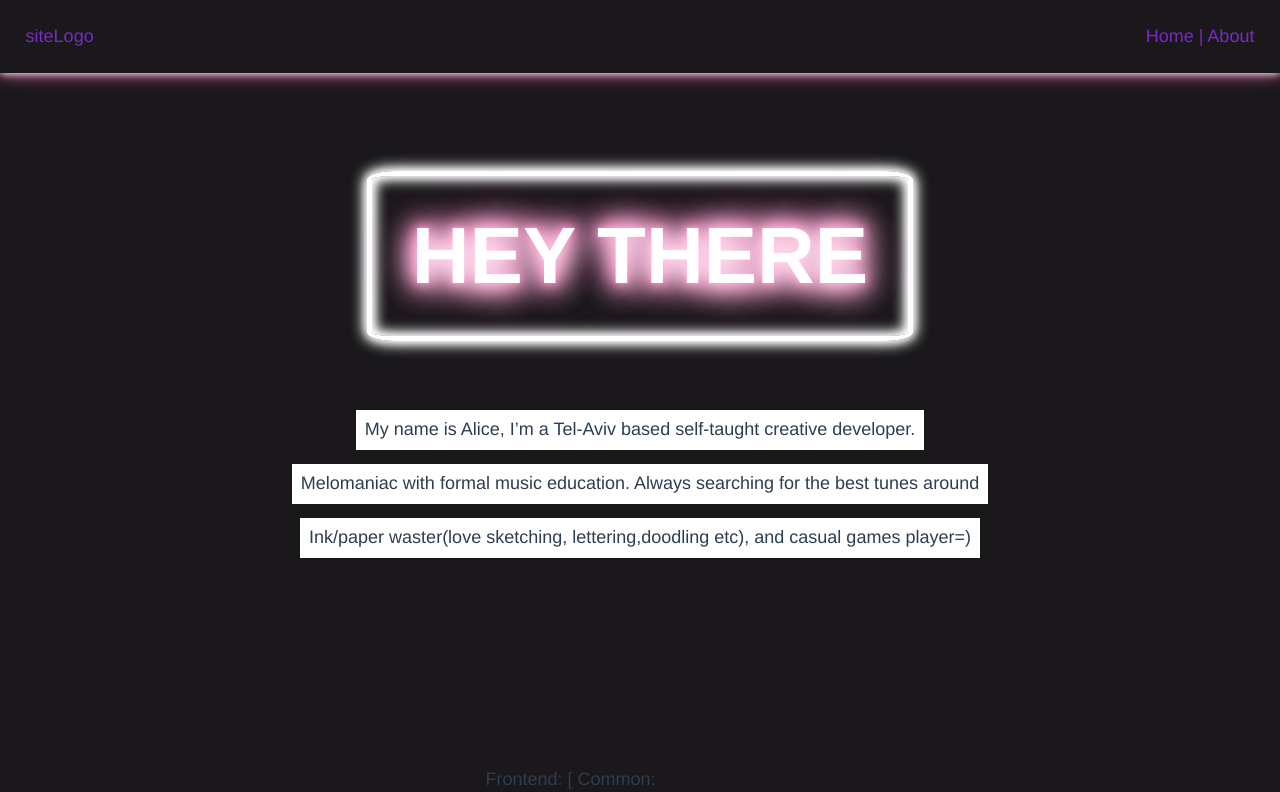
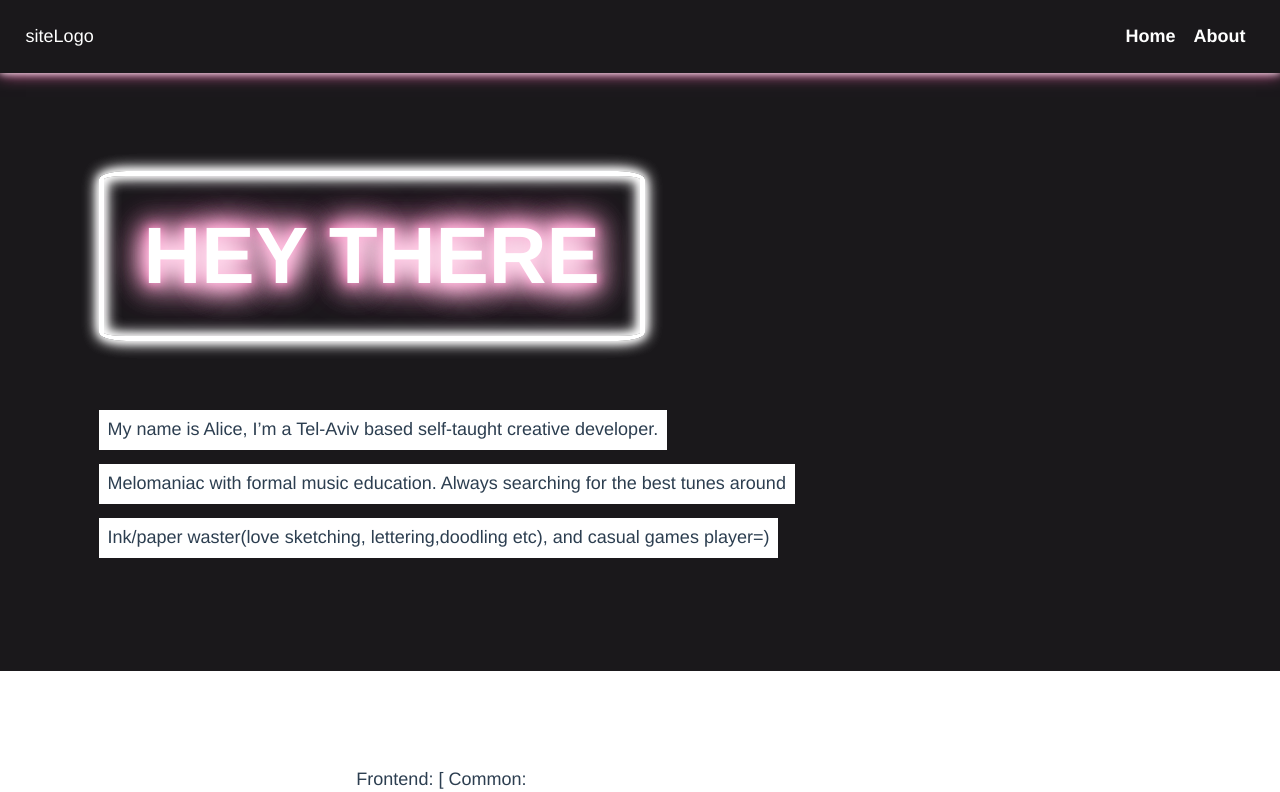
Before and after one commit to 4l1c30zz/vue3-blog, a Vue app: page / in a window 1280 px wide. Shown: the top 792 px of the page. Built offline with nearby package versions, Linux system fonts and the light colour scheme; no server answers.

Commit message:
header +flex styles improvements

```diff
--- a/src/assets/scss/main.scss
+++ b/src/assets/scss/main.scss
@@ -11,7 +11,7 @@ footer {
   box-shadow: 0;
   padding: 2%;
   background: color(raisin_black);
-  color: color(french_violet);
+  color: white;
   transition: all ease-in-out 0.3s;
   z-index: 10;
 
@@ -20,7 +20,18 @@ footer {
       0 0 1rem color(hot_pink),
   }
 }
-
+#nav a{
+  padding: 0 0.5em;
+  border-bottom: 2px solid transparent;
+  border-radius: 5%;
+  transition: all ease 0.3s;
+  font-weight: 900;
+  &:hover{
+      color: color(hot_pink);
+      border-color: color(hot_pink);
+      padding: 0.5em;
+  }
+}
 #app {
   width: 100%;
   height: 100%;
@@ -68,17 +79,19 @@ h4 {
 /*end-container-styles*/
 
 /*flex-helpers*/
-.flex-center {
-  display: flex;
-  align-items: center;
-  flex-wrap: wrap;
-}
-
-.flex-between {
+.flex {
   display: flex;
   flex-wrap: wrap;
+  align-items: center;
+}
+.flex-center {
+  justify-content: center;
+}
+.flex-between {
   justify-content: space-between;
-  align-items: center;
+}
+.flex-start {
+  justify-content: flex-start;
 }
 
 /*end-flex-helpers*/
@@ -87,10 +100,6 @@ h4 {
 .column {
   flex-grow: 1;
   flex-shrink: 1;
-  display: flex;
-  flex-wrap: wrap;
-  align-content: center;
-  justify-content: center;
   padding: 3%;
 }
 
--- a/src/components/header.vue
+++ b/src/components/header.vue
@@ -1,10 +1,10 @@
 <template>
-  <header class="flex-between">
+  <header class="flex flex-between">
     <div class="logo">
       siteLogo
     </div>
     <div id="nav">
-      <router-link to="/">Home</router-link> |
+      <router-link to="/">Home</router-link>
       <router-link to="/about">About</router-link>
     </div>
   </header>
--- a/src/views/Home.vue
+++ b/src/views/Home.vue
@@ -1,9 +1,9 @@
 <template>
-  <div class="flex-center container hero">
-    <div class="column is-full">
+  <div class="flex flex-center container hero">
+    <div class="column is-full flex flex-start">
       <h1 class="is-center is-uppercase neon-sign">Hey There</h1>
     </div>
-    <div class="column is-full hero-paragraph">
+    <div class="column is-full hero-paragraph flex flex-start">
       <p class="is-left">
         My name is Alice, I’m a Tel-Aviv based self-taught creative developer.
       </p>
@@ -17,8 +17,8 @@
       </p>
     </div>
   </div>
-  <div class="flex-center container hero">
-    <div class="column is-full">
+  <div class="flex flex-center container">
+    <div class="column is-full flex flex-start">
       <h2 class="is-uppercase">skills</h2>
       <div>
         <p class="is-left">
```
